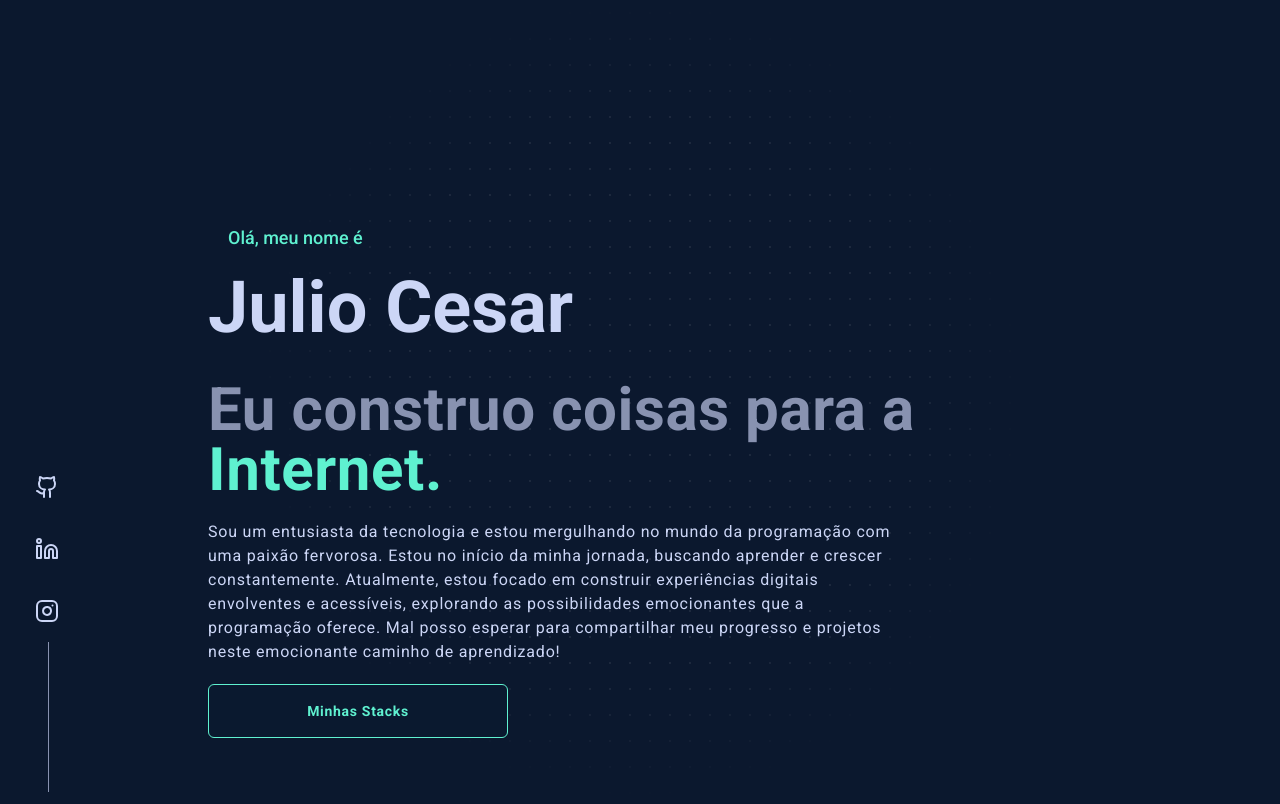
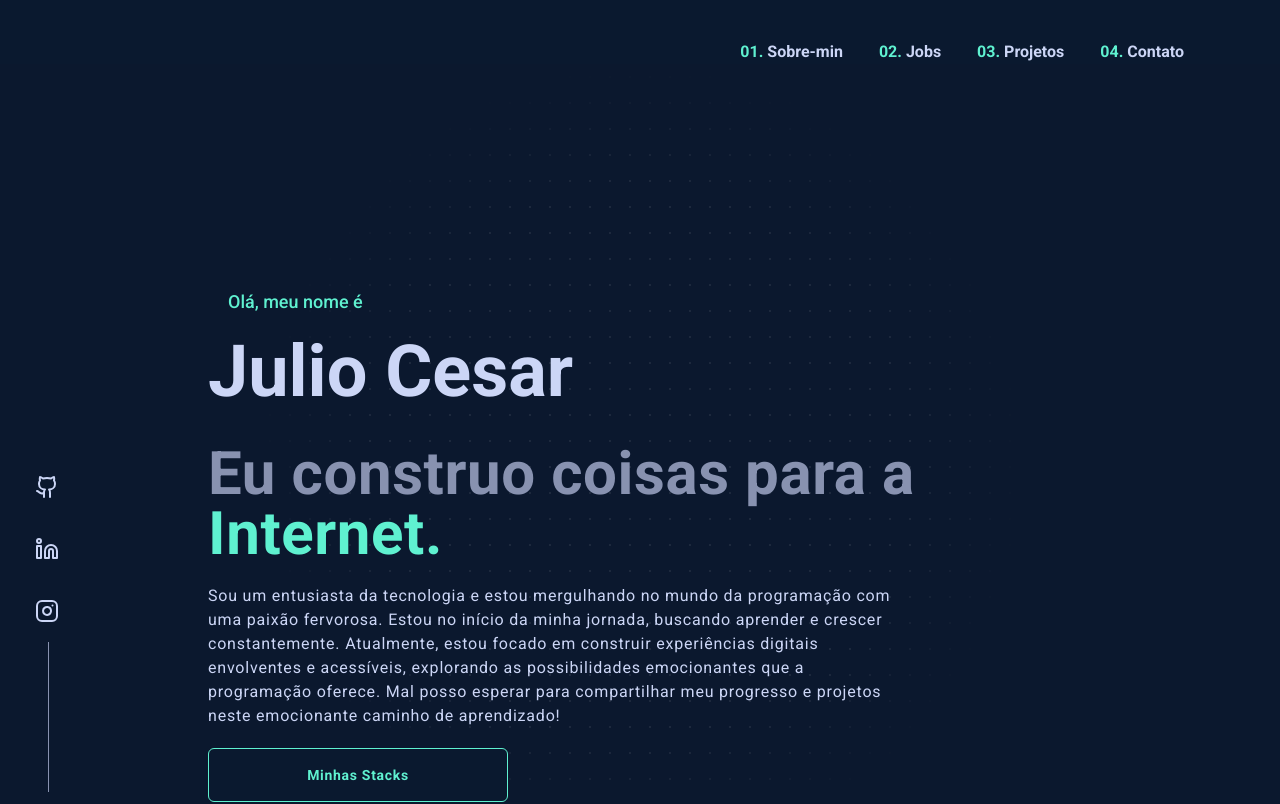
Before and after one commit to JuliodsGarcia/my_portfolio, a Next.js app: page / in a window 1280 px wide. Shown: the top 804 px of the page. Built offline with nearby package versions, Linux system fonts and the light colour scheme.

Commit message:
feat: added navigation bar component

```diff
--- a/package.json
+++ b/package.json
@@ -10,6 +10,7 @@
   },
   "dependencies": {
     "@radix-ui/react-separator": "^1.0.3",
+    "@radix-ui/react-slot": "^1.0.2",
     "class-variance-authority": "^0.7.0",
     "clsx": "^2.1.0",
     "framer-motion": "^11.0.5",
--- a/src/app/layout.tsx
+++ b/src/app/layout.tsx
@@ -2,6 +2,7 @@ import type { Metadata } from "next";
 import { Roboto } from "next/font/google";
 import "./globals.css";
 import SocialMediaIcons from "@/components/ui/social-media";
+import { FloatingNavMain } from "@/components/floating-nav-main";
 
 const roboto = Roboto({ subsets: ["latin"], weight: ["400", "500", "700"] });
 
@@ -20,6 +21,7 @@ export default function RootLayout({
       <body
         className={`${roboto.className} relative min-h-screen bg-bg_primary text-white`}
       >
+        <FloatingNavMain />
         <SocialMediaIcons />
         {children}
       </body>
--- /dev/null
+++ b/src/components/floating-nav-main.tsx
@@ -0,0 +1,77 @@
+"use client";
+import React from "react";
+import { FloatingNav } from "@/components/ui/floating-navbar";
+
+import { Home, MessageCircle, User } from "lucide-react";
+import { Button } from "./ui/button";
+export function FloatingNavMain() {
+  const navItems = [
+    {
+      name: "Home",
+      link: "/",
+      icon: <Home className="h-4 w-4 text-neutral-500 dark:text-white" />,
+    },
+    {
+      name: "About",
+      link: "/about",
+      icon: <User className="h-4 w-4 text-neutral-500 dark:text-white" />,
+    },
+    {
+      name: "Contact",
+      link: "/contact",
+      icon: (
+        <MessageCircle className="h-4 w-4 text-neutral-500 dark:text-white" />
+      ),
+    },
+  ];
+  return (
+    <div className="relative  w-full">
+      <FloatingNav navItems={navItems} />
+      <DummyContent />
+    </div>
+  );
+}
+const DummyContent = () => {
+  return (
+    <div className="relative flex h-[4rem] w-full  justify-end">
+      <div className="mt-10 flex w-full items-center justify-end gap-x-1 px-20">
+        <Button
+          variant="link"
+          className="flex items-center gap-x-1 text-base  text-white hover:no-underline"
+        >
+          <strong className="text-text_span">01.</strong>
+          <span className="font-semibold text-text_primary hover:text-text_span">
+            Sobre-min
+          </span>
+        </Button>
+        <Button
+          variant="link"
+          className="flex items-center gap-x-1 text-base  text-white hover:no-underline"
+        >
+          <strong className="text-text_span">02.</strong>
+          <span className="font-semibold text-text_primary hover:text-text_span">
+            Jobs
+          </span>
+        </Button>
+        <Button
+          variant="link"
+          className="flex items-center gap-x-1 text-base  text-white hover:no-underline"
+        >
+          <strong className="text-text_span">03.</strong>
+          <span className="font-semibold text-text_primary hover:text-text_span">
+            Projetos
+          </span>
+        </Button>
+        <Button
+          variant="link"
+          className="flex items-center gap-x-1 text-base  text-white hover:no-underline"
+        >
+          <strong className="text-text_span">04.</strong>
+          <span className="font-semibold text-text_primary hover:text-text_span">
+            Contato
+          </span>
+        </Button>
+      </div>
+    </div>
+  );
+};
--- /dev/null
+++ b/src/components/ui/button.tsx
@@ -0,0 +1,56 @@
+import * as React from "react"
+import { Slot } from "@radix-ui/react-slot"
+import { cva, type VariantProps } from "class-variance-authority"
+
+import { cn } from "@/lib/utils"
+
+const buttonVariants = cva(
+  "inline-flex items-center justify-center whitespace-nowrap rounded-md text-sm font-medium ring-offset-background transition-colors focus-visible:outline-none focus-visible:ring-2 focus-visible:ring-ring focus-visible:ring-offset-2 disabled:pointer-events-none disabled:opacity-50",
+  {
+    variants: {
+      variant: {
+        default: "bg-primary text-primary-foreground hover:bg-primary/90",
+        destructive:
+          "bg-destructive text-destructive-foreground hover:bg-destructive/90",
+        outline:
+          "border border-input bg-background hover:bg-accent hover:text-accent-foreground",
+        secondary:
+          "bg-secondary text-secondary-foreground hover:bg-secondary/80",
+        ghost: "hover:bg-accent hover:text-accent-foreground",
+        link: "text-primary underline-offset-4 hover:underline",
+      },
+      size: {
+        default: "h-10 px-4 py-2",
+        sm: "h-9 rounded-md px-3",
+        lg: "h-11 rounded-md px-8",
+        icon: "h-10 w-10",
+      },
+    },
+    defaultVariants: {
+      variant: "default",
+      size: "default",
+    },
+  }
+)
+
+export interface ButtonProps
+  extends React.ButtonHTMLAttributes<HTMLButtonElement>,
+    VariantProps<typeof buttonVariants> {
+  asChild?: boolean
+}
+
+const Button = React.forwardRef<HTMLButtonElement, ButtonProps>(
+  ({ className, variant, size, asChild = false, ...props }, ref) => {
+    const Comp = asChild ? Slot : "button"
+    return (
+      <Comp
+        className={cn(buttonVariants({ variant, size, className }))}
+        ref={ref}
+        {...props}
+      />
+    )
+  }
+)
+Button.displayName = "Button"
+
+export { Button, buttonVariants }
--- /dev/null
+++ b/src/components/ui/floating-navbar.tsx
@@ -0,0 +1,82 @@
+"use client";
+import React, { useState } from "react";
+import {
+  motion,
+  AnimatePresence,
+  useScroll,
+  useMotionValueEvent,
+} from "framer-motion";
+import { cn } from "@/utils/cn";
+import Link from "next/link";
+
+export const FloatingNav = ({
+  navItems,
+  className,
+}: {
+  navItems: {
+    name: string;
+    link: string;
+    icon?: JSX.Element;
+  }[];
+  className?: string;
+}) => {
+  const { scrollYProgress } = useScroll();
+
+  const [visible, setVisible] = useState(false);
+
+  useMotionValueEvent(scrollYProgress, "change", (current) => {
+    // Check if current is not undefined and is a number
+    if (typeof current === "number") {
+      let direction = current! - scrollYProgress.getPrevious()!;
+
+      if (scrollYProgress.get() < 0.05) {
+        setVisible(false);
+      } else {
+        if (direction < 0) {
+          setVisible(true);
+        } else {
+          setVisible(false);
+        }
+      }
+    }
+  });
+
+  return (
+    <AnimatePresence mode="wait">
+      <motion.div
+        initial={{
+          opacity: 1,
+          y: -100,
+        }}
+        animate={{
+          y: visible ? 0 : -100,
+          opacity: visible ? 1 : 0,
+        }}
+        transition={{
+          duration: 0.2,
+        }}
+        className={cn(
+          "fixed inset-x-0  top-10 z-[5000] mx-auto flex max-w-fit items-center justify-center space-x-4 rounded-full border border-transparent bg-white py-2 pl-8 pr-2  shadow-[0px_2px_3px_-1px_rgba(0,0,0,0.1),0px_1px_0px_0px_rgba(25,28,33,0.02),0px_0px_0px_1px_rgba(25,28,33,0.08)] dark:border-white/[0.2] dark:bg-black",
+          className,
+        )}
+      >
+        {navItems.map((navItem: any, idx: number) => (
+          <Link
+            key={`link=${idx}`}
+            href={navItem.link}
+            className={cn(
+              "relative flex items-center space-x-1 text-neutral-600 hover:text-neutral-500 dark:text-neutral-50 dark:hover:text-neutral-300",
+            )}
+          >
+            <span className="block sm:hidden">{navItem.icon}</span>
+            <span className="hidden text-sm sm:block">{navItem.name}</span>
+          </Link>
+        ))}
+        <button className="relative rounded-full border border-neutral-200 px-4 py-2 text-sm font-medium text-black dark:border-white/[0.2] dark:text-white">
+          <span>Login</span>
+          <span className="absolute inset-x-0 -bottom-px mx-auto h-px w-1/2 bg-gradient-to-r from-transparent via-blue-500  to-transparent" />
+        </button>
+      </motion.div>
+    </AnimatePresence>
+  );
+};
```
Also changed, not shown: 1 other file (tests, documents, lock files or other folders).
